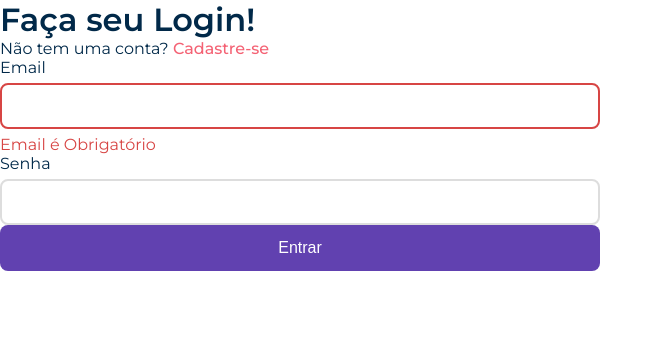
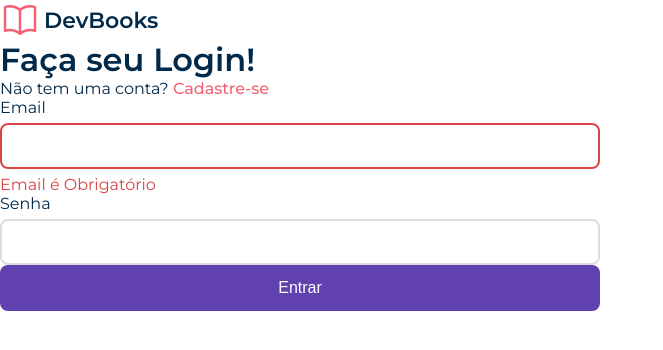
Before and after one commit to hugodnpm/devBook, a React (Vite) app: page / in a window 1280 px wide. Shown: the top 350 px of the page, without its empty margins (0-663 px from the left). Built offline with nearby package versions, Linux system fonts and the light colour scheme; the HTML template or start-up script is replaced by a standard one.

Commit message:
feat: add Logo component

```diff
--- /dev/null
+++ b/src/components/Logo/Logo.styles.ts
@@ -0,0 +1,21 @@
+import styled, { css } from 'styled-components'
+
+export const Container = styled.div`
+  ${({ theme }) => css`
+    display: flex; // possibilita organizar em linha ou coluna - padrão lado a lado
+    align-items: center; // alinhamento centro no eixo vertical
+
+    svg {
+      height: 4rem; // determina a altura
+      width: 4rem; // determina a largura
+      color: ${theme.colors.secondary};
+    }
+
+    span {
+      font-size: ${theme.font.sizes.xxlarge}; // determina o tamanho da letra
+      font-weight: ${theme.font.weight.bold}; // coloca em negrito
+      margin-left: ${theme.spacings
+        .xxxxsmall}; // espaço fora do elemento a esquerda
+    }
+  `}
+`
--- /dev/null
+++ b/src/components/Logo/Logo.tsx
@@ -0,0 +1,10 @@
+import BookIcon from '../../icons/book.svg?react'
+import { Container } from './Logo.styles'
+export function Logo() {
+  return (
+    <Container>
+      <BookIcon />
+      <span>DevBooks</span>
+    </Container>
+  )
+}
--- /dev/null
+++ b/src/components/Logo/index.ts
@@ -0,0 +1 @@
+export { Logo } from './Logo'
--- a/src/pages/Auth/SignIn/SignIn.tsx
+++ b/src/pages/Auth/SignIn/SignIn.tsx
@@ -1,10 +1,12 @@
 import { Button } from '../../../components/Button'
 import { Input } from '../../../components/Input/Input'
 import { Link } from '../../../components/Link'
+import { Logo } from '../../../components/Logo'
 
 export function SignIn() {
   return (
     <div style={{ width: 600 }}>
+      <Logo />
       <h1>Faça seu Login!</h1>
       <p>
         Não tem uma conta?{' '}
--- a/src/styles/theme.ts
+++ b/src/styles/theme.ts
@@ -20,7 +20,8 @@
       medium: '1.6rem',
       large: '1.8rem',
       xlarge: '2.0rem',
-      xxlarge: '2.8rem'
+      xxlarge: '2.2rem',
+      xxxlarge: '2.8rem'
     }
   },
   colors: {
@@ -36,6 +37,7 @@
     }
   },
   spacings: {
+    xxxxsmall: '0.4rem',
     xxxsmall: '0.6rem',
     xxsmall: '0.8rem',
     xsmall: '1.6rem',
```
Also changed, not shown: src/icons/book.svg (added).
